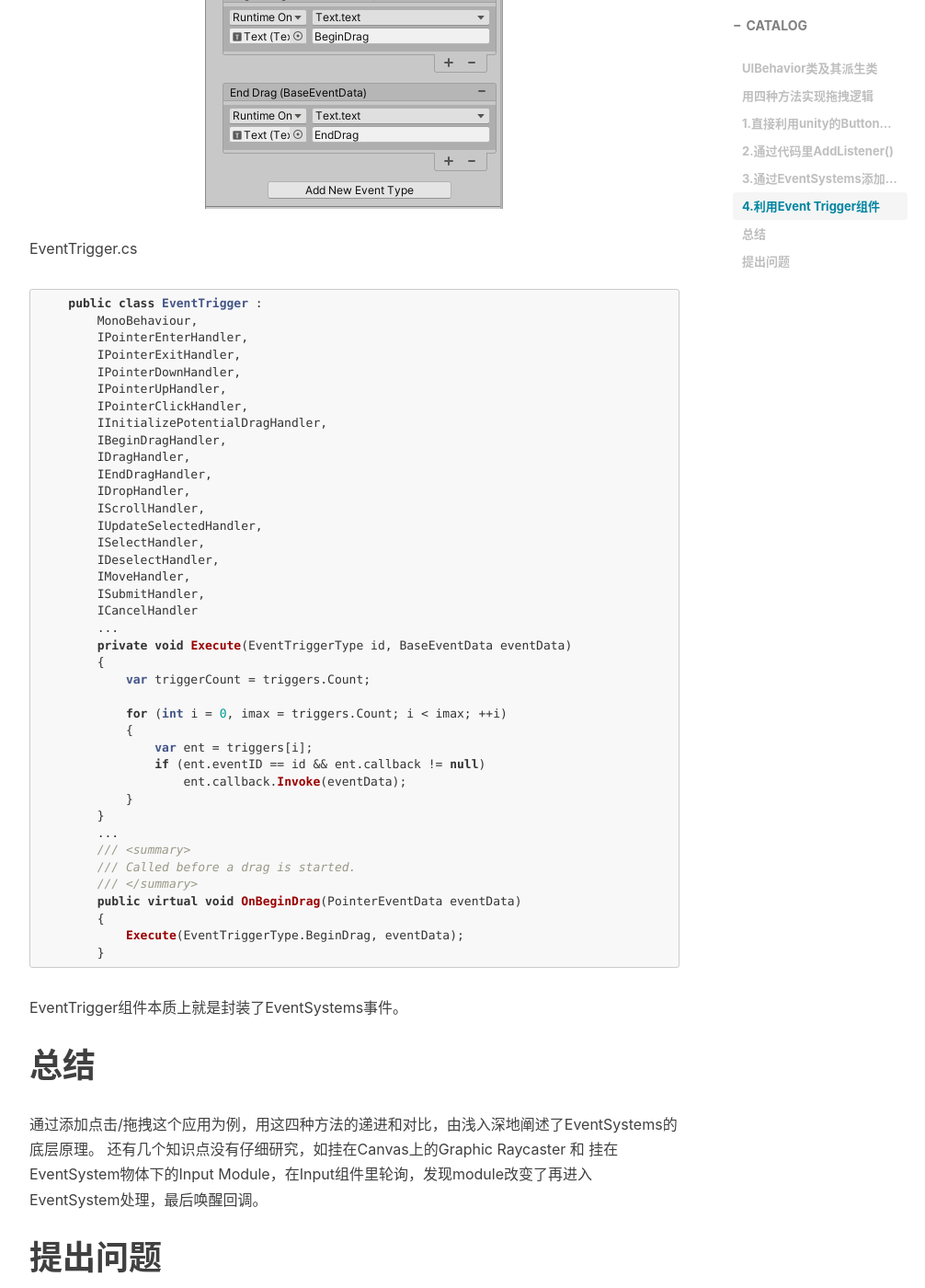
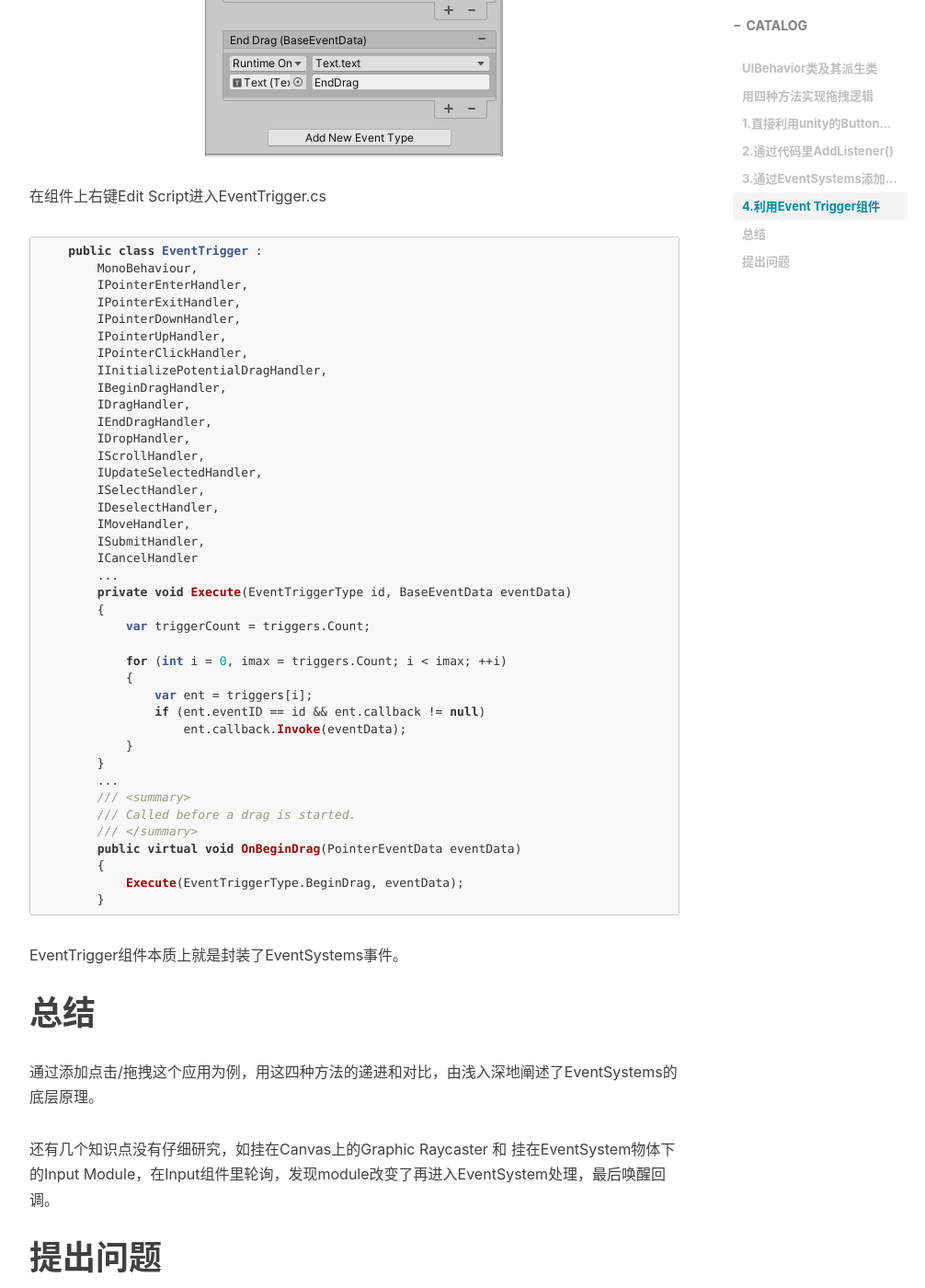
Before and after one commit to johnwayne1995/johnwayne1995.github.io, a Jekyll site: the page built from _posts/2022-05-06-C#UGUI源码分析.md, in a window 1280 px wide and 1400 px high, scrolled down 4268 px. Shown: the whole window at 92% size, without its empty margins (233-1239 px from the left). Built offline with Jekyll 4.4.1, drawn with Linux system fonts in a browser that asks for light colours; nearby versions of some CDN libraries; comment, search, counter and statistics services are not loaded; some of the changed lines change nothing that is shown; some of the changed text lies outside the part shown.

Commit message:
Update 2022-05-06-C#UGUI源码分析.md

````diff
--- a/_posts/2022-05-06-C#UGUI源码分析.md
+++ b/_posts/2022-05-06-C#UGUI源码分析.md
@@ -1,7 +1,7 @@
 ---
 layout:     post
 title:      C#UGUI源码分析
-subtitle:   以点按事件为例
+subtitle:   以Button底层实现为例
 date:       2022-05-06
 author:     JohnWayne
 header-img: resources/Gigaya.jpg
@@ -12,13 +12,10 @@
     - 游戏开发
 ---
 
->UIBehavior类及其派生类
->用四种方法实现拖拽逻辑。
->Raycast。
+>UGUI 源码地址
+[https://docs.unity3d.com/Packages/com.unity.ugui@1.0/api/index.html](https://docs.unity3d.com/Packages/com.unity.ugui@1.0/api/index.html)
 ------
 
-UGUI 源码地址
-[https://docs.unity3d.com/Packages/com.unity.ugui@1.0/api/index.html](https://docs.unity3d.com/Packages/com.unity.ugui@1.0/api/index.html)
 
 # UIBehavior类及其派生类
 UGUI系统中所有的UI组件都是派生自抽象类UIBehavior.
@@ -153,7 +150,7 @@
 ### 4.利用Event Trigger组件
 ![](https://raw.githubusercontent.com/johnwayne1995/johnwayne1995.github.io/master/resources/2022-05-06-C%23UGUI源码分析/EventTrigger.png)
 
-EventTrigger.cs
+在组件上右键Edit Script进入EventTrigger.cs
 ```cs
     public class EventTrigger :
         MonoBehaviour,
@@ -200,6 +197,7 @@
 
 # 总结
 通过添加点击/拖拽这个应用为例，用这四种方法的递进和对比，由浅入深地阐述了EventSystems的底层原理。
+
 还有几个知识点没有仔细研究，如挂在Canvas上的Graphic Raycaster 和 挂在EventSystem物体下的Input Module，在Input组件里轮询，发现module改变了再进入EventSystem处理，最后唤醒回调。
 
 # 提出问题
@@ -208,6 +206,8 @@
 A:[网上的回答](https://www.reddit.com/r/Unity3D/comments/35oekm/delegate_events_vs_unityevent_which_one_is/)
 
 
+
+
 作者 [张巍]
 
 2022 年 05月 06日
````
